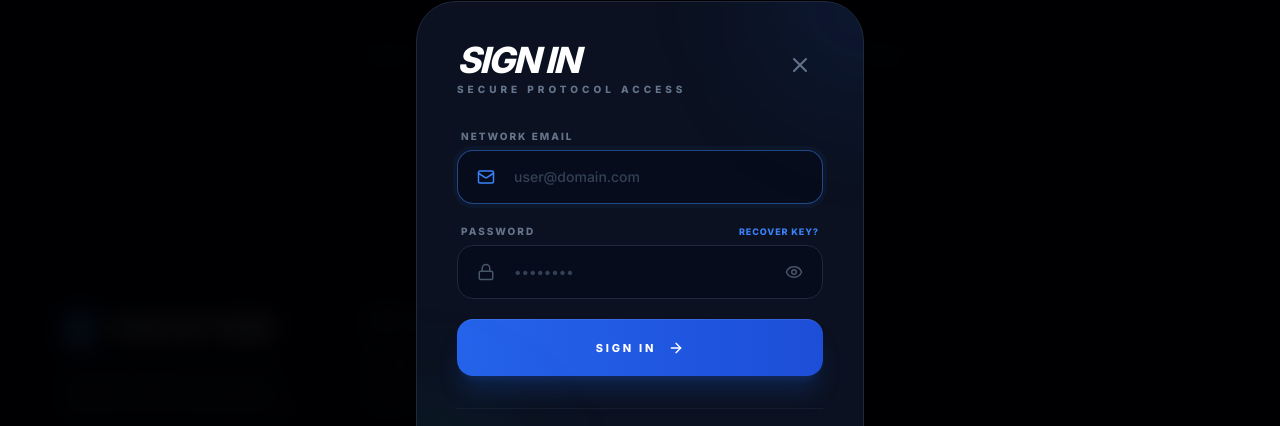
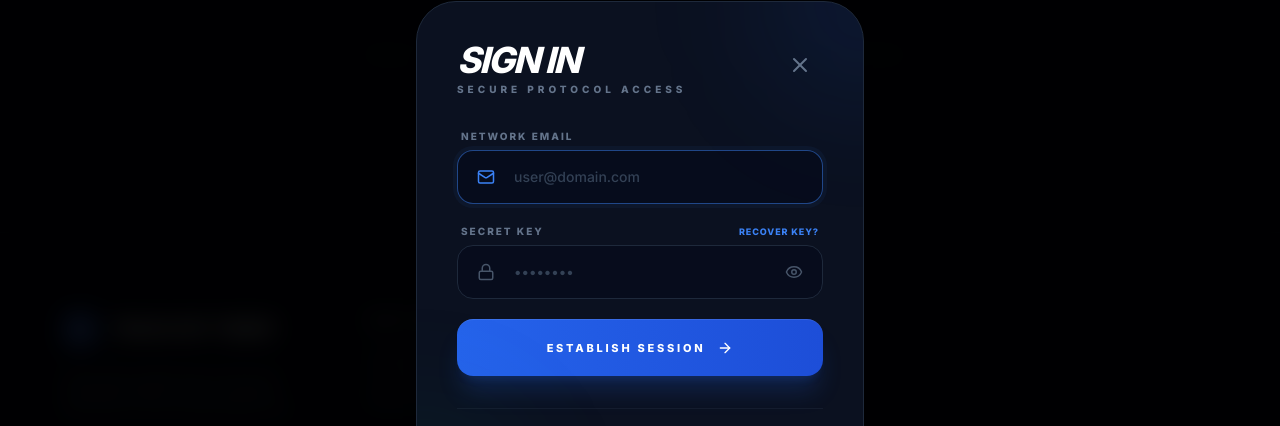
Before and after one commit to Parthajit/Track_New_Timer, a React (Vite) app: page /#/ in a window 1280 px wide. Both pictures are taken after a click on the button "GET STARTED FOR FREE". Shown: the part 2943-3369 px from the top of the page. Built offline with nearby package versions, Linux system fonts and the light colour scheme.

Commit message:
Update AuthModal.tsx

```diff
--- a/components/AuthModal.tsx
+++ b/components/AuthModal.tsx
@@ -16,18 +16,20 @@ const AuthModal: React.FC<AuthModalProps> = ({ onClose, initialView = 'login' })
   const [fullName, setFullName] = useState('');
   const [otp, setOtp] = useState('');
   const [loading, setLoading] = useState(false);
-  const [error, setError] = useState<{ message: string; title: string; type: 'error' | 'warning' | 'limit'; isConfigError?: boolean } | null>(null);
+  const [error, setError] = useState<{ message: string; title: string; type: 'error' | 'warning' | 'limit' } | null>(null);
   const [showPassword, setShowPassword] = useState(false);
   const [isSuccess, setIsSuccess] = useState(false);
   const [cooldown, setCooldown] = useState(0);
 
   const initialFocusRef = useRef<HTMLInputElement>(null);
 
+  // Get dynamic origin for Supabase redirects
   const rawOrigin = window.location.origin;
   const originWithoutSlash = rawOrigin.endsWith('/') ? rawOrigin.slice(0, -1) : rawOrigin;
 
   useEffect(() => {
     setView(initialView);
+    setError(null);
   }, [initialView]);
 
   useEffect(() => {
@@ -43,6 +45,13 @@ const AuthModal: React.FC<AuthModalProps> = ({ onClose, initialView = 'login' })
     }
     return () => clearInterval(timer);
   }, [cooldown]);
+
+  const changeView = (newView: AuthState) => {
+    setError(null);
+    setOtp('');
+    setLoading(false);
+    setView(newView);
+  };
 
   const handleAuthAction = async (e: React.FormEvent) => {
     e.preventDefault();
@@ -73,6 +82,7 @@ const AuthModal: React.FC<AuthModalProps> = ({ onClose, initialView = 'login' })
         }
         setIsSuccess(true);
       } else if (view === 'forgotPassword') {
+        // STEP 1: Request Reset
         const { error: resetError } = await supabase.auth.resetPasswordForEmail(email, {
           redirectTo: originWithoutSlash
         });
@@ -80,66 +90,70 @@ const AuthModal: React.FC<AuthModalProps> = ({ onClose, initialView = 'login' })
         setCooldown(60);
         setView('verifyCode');
       } else if (view === 'verifyCode') {
+        // STEP 2: Verify OTP
+        if (!otp || otp.length < 6) {
+          throw new Error("Enter the full 6-digit code received via email.");
+        }
         const { error: verifyError } = await supabase.auth.verifyOtp({
           email,
           token: otp,
           type: 'recovery'
         });
         if (verifyError) throw verifyError;
-        // Successful OTP verification established a session automatically
         setView('resetPassword');
       } else if (view === 'resetPassword') {
+        // STEP 3: Update Password
         const { error: updateError } = await supabase.auth.updateUser({ password });
         if (updateError) throw updateError;
         setIsSuccess(true);
       }
     } catch (err: any) {
-      console.error("Auth Failure:", err);
+      console.error("Auth Exception:", err);
 
-      let title = 'System Error';
-      let message = '';
+      let title = 'System Alert';
+      let message = 'An unexpected error occurred.';
 
-      // Deep extract error message to avoid {}
+      // Improved Error Parsing to solve {} issue
       if (err) {
         if (typeof err === 'string') {
           message = err;
         } else {
-          // Check standard properties even if not enumerable
+          // Check for common Supabase error structures
           message = err.message || err.error_description || err.error || '';
 
-          if (!message && err.error && typeof err.error === 'object') {
-            message = err.error.message || '';
-          }
-
-          if (!message) {
-            const keys = Object.getOwnPropertyNames(err);
-            if (keys.length > 0) {
-              const details: any = {};
-              keys.forEach(k => details[k] = err[k]);
-              message = details.message || JSON.stringify(details);
+          if (!message && typeof err === 'object') {
+            try {
+              const allProps = Object.getOwnPropertyNames(err);
+              if (allProps.includes('message')) message = (err as any).message;
+              else message = JSON.stringify(err);
+            } catch (e) {
+              message = 'Protocol communication error.';
             }
           }
         }
       }
 
-      // Final fallback if still empty
-      if (!message || message === '{}' || message === 'undefined') {
-        message = 'Security protocol returned an empty response. Verify your network or try again.';
+      // Final fallback for empty strings/objects
+      if (!message || message === '{}' || message === 'undefined' || message === '[object Object]') {
+        message = 'The server returned a secure but unreadable response. This usually indicates an invalid email or a configuration error in your Supabase project (Check Redirect URLs).';
       }
 
-      // Title determination based on message content
-      if (err?.status === 429 || message.toLowerCase().includes('rate limit')) {
+      const lowerMsg = message.toLowerCase();
+
+      // Categorize and clean up messages for user
+      if (err?.status === 429 || lowerMsg.includes('rate limit')) {
         title = 'Rate Limit';
-        message = 'Too many requests. Please wait 60 seconds.';
+        message = 'Security protocol prevents frequent requests. Please wait 60 seconds.';
         setCooldown(60);
-      } else if (message.toLowerCase().includes('otp') || message.toLowerCase().includes('token') || message.toLowerCase().includes('verify')) {
+      } else if (view === 'forgotPassword' && (lowerMsg.includes('not found') || lowerMsg.includes('identity'))) {
+        title = 'Identity Error';
+        message = 'We could not initiate recovery. Ensure this email is registered and your Supabase Redirect URLs are configured.';
+      } else if (view === 'verifyCode' && (lowerMsg.includes('otp') || lowerMsg.includes('token') || lowerMsg.includes('invalid') || lowerMsg.includes('expired'))) {
         title = 'Invalid Token';
-        message = 'The 6-digit code is incorrect or has expired.';
-      } else if (message.toLowerCase().includes('invalid login credentials')) {
+        message = 'The 6-digit code provided is incorrect or has expired.';
+      } else if (lowerMsg.includes('invalid login credentials')) {
         title = 'Access Denied';
-        message = 'The password or email provided does not match our records.';
-      } else if (message.toLowerCase().includes('empty response')) {
-        title = 'Connection Error';
+        message = 'The email or security key provided does not match our records.';
       }
 
       setError({ title, message, type: 'error' });
@@ -161,16 +175,16 @@ const AuthModal: React.FC<AuthModalProps> = ({ onClose, initialView = 'login' })
           </div>
           <div className="space-y-3">
             <h2 className="text-3xl font-black text-white italic uppercase tracking-tighter">
-              {view === 'resetPassword' ? 'Session Updated' : 'Account Created'}
+              {view === 'resetPassword' ? 'Session Sync' : 'Access Granted'}
             </h2>
             <p className="text-slate-400 text-sm font-medium leading-relaxed">
               {view === 'resetPassword'
-                ? 'Your new security key has been established. You are now logged in.'
-                : 'Account registration started. Check your email to verify your identity.'}
+                ? 'Your security key has been updated. You are now securely logged in.'
+                : 'Account verified successfully. Welcome back to the suite.'}
             </p>
           </div>
           <button onClick={onClose} className="w-full py-5 bg-gradient-to-r from-blue-600 to-blue-700 hover:from-blue-500 hover:to-blue-600 text-white font-black uppercase tracking-[0.2em] rounded-2xl transition-all text-[11px] shadow-xl shadow-blue-600/20 active:scale-[0.98]">
-            Complete
+            Enter Terminal
           </button>
         </div>
       </div>
@@ -185,12 +199,12 @@ const AuthModal: React.FC<AuthModalProps> = ({ onClose, initialView = 'login' })
         <div className="absolute -bottom-24 -left-24 w-48 h-48 bg-emerald-600/10 rounded-full blur-3xl pointer-events-none" />
 
         <div className="relative mb-8 flex justify-between items-start">
-          <div className="space-y-1">
+          <div className="space-y-1 text-left">
             <h2 className="text-4xl font-black text-white italic uppercase tracking-tighter leading-none">
               {view === 'login' ? 'Sign In' : view === 'signup' ? 'Create' : view === 'verifyCode' ? 'Verify' : view === 'resetPassword' ? 'Update' : 'Recover'}
             </h2>
             <p className="text-slate-500 font-black text-[10px] uppercase tracking-[0.4em]">
-              {view === 'verifyCode' ? 'Enter Security Token' : 'Secure Protocol Access'}
+              {view === 'verifyCode' ? 'Confirm Security Token' : 'Secure Protocol Access'}
             </p>
           </div>
           <button onClick={onClose} className="p-2.5 text-slate-500 hover:text-white hover:bg-white/5 rounded-2xl transition-all border border-transparent hover:border-slate-800">
@@ -199,7 +213,7 @@ const AuthModal: React.FC<AuthModalProps> = ({ onClose, initialView = 'login' })
         </div>
 
         {error && (
-          <div className="mb-6 p-5 bg-red-500/10 border border-red-500/20 rounded-2xl animate-in slide-in-from-top-4 duration-300">
+          <div className="mb-6 p-5 bg-red-500/10 border border-red-500/20 rounded-2xl animate-in slide-in-from-top-4 duration-300 text-left">
             <div className="flex gap-4 items-start">
               <AlertCircle className="w-5 h-5 text-red-500 shrink-0 mt-0.5" />
               <div className="flex-1 space-y-2">
@@ -210,7 +224,7 @@ const AuthModal: React.FC<AuthModalProps> = ({ onClose, initialView = 'login' })
           </div>
         )}
 
-        <form onSubmit={handleAuthAction} className="space-y-5">
+        <form onSubmit={handleAuthAction} className="space-y-5 text-left">
           {view === 'signup' && (
             <div className="space-y-1">
               <label className={labelClasses}>Full Name</label>
@@ -218,7 +232,7 @@ const AuthModal: React.FC<AuthModalProps> = ({ onClose, initialView = 'login' })
                 <div className="absolute left-5 top-1/2 -translate-y-1/2 flex items-center justify-center text-slate-600 group-focus-within:text-blue-500 transition-colors pointer-events-none">
                   <UserIcon size={18} />
                 </div>
-                <input ref={initialFocusRef} type="text" required value={fullName} onChange={(e) => setFullName(e.target.value)} placeholder="John Doe" className={inputClasses} />
+                <input ref={initialFocusRef} type="text" required value={fullName} onChange={(e) => setFullName(e.target.value)} placeholder="e.g. John Doe" className={inputClasses} />
               </div>
             </div>
           )}
@@ -256,6 +270,7 @@ const AuthModal: React.FC<AuthModalProps> = ({ onClose, initialView = 'login' })
                   type="text"
                   required
                   maxLength={6}
+                  autoComplete="one-time-code"
                   value={otp}
                   onChange={(e) => setOtp(e.target.value.replace(/\D/g, ''))}
                   placeholder="000000"
@@ -263,11 +278,11 @@ const AuthModal: React.FC<AuthModalProps> = ({ onClose, initialView = 'login' })
                 />
               </div>
               <div className="flex justify-between items-center px-1 mt-3">
-                <p className="text-[9px] font-bold text-slate-500 uppercase tracking-widest">Code sent to your email</p>
+                <p className="text-[9px] font-bold text-slate-500 uppercase tracking-widest">Sent to your inbox</p>
                 <button
                   type="button"
                   disabled={cooldown > 0}
-                  onClick={() => setView('forgotPassword')}
+                  onClick={() => changeView('forgotPassword')}
                   className="text-[9px] font-black text-blue-500 hover:text-blue-400 uppercase tracking-widest disabled:opacity-30 flex items-center gap-1"
                 >
                   <RefreshCw size={10} className={cooldown > 0 ? 'animate-spin' : ''} />
@@ -281,10 +296,10 @@ const AuthModal: React.FC<AuthModalProps> = ({ onClose, initialView = 'login' })
             <div className="space-y-1">
               <div className="flex justify-between items-center px-1 mb-1.5">
                 <label className="text-[10px] font-black text-slate-500 uppercase tracking-[0.2em]">
-                  {view === 'resetPassword' ? 'New Password' : 'Password'}
+                  {view === 'resetPassword' ? 'New Secret Key' : 'Secret Key'}
                 </label>
                 {view === 'login' && (
-                  <button type="button" onClick={() => { setView('forgotPassword'); setError(null); }} className="text-[9px] font-black text-blue-500 hover:text-blue-400 uppercase tracking-widest transition-colors outline-none focus:text-white">
+                  <button type="button" onClick={() => changeView('forgotPassword')} className="text-[9px] font-black text-blue-500 hover:text-blue-400 uppercase tracking-widest transition-colors outline-none focus:text-white">
                     Recover Key?
                   </button>
                 )}
@@ -308,7 +323,7 @@ const AuthModal: React.FC<AuthModalProps> = ({ onClose, initialView = 'login' })
           >
             {loading ? <Loader2 className="w-5 h-5 animate-spin" /> : (
               <>
-                {view === 'login' ? 'Sign In' : view === 'signup' ? 'Finalize Profile' : view === 'forgotPassword' ? 'Send Code' : view === 'verifyCode' ? 'Confirm Token' : 'Update Key'}
+                {view === 'login' ? 'Establish Session' : view === 'signup' ? 'Finalize Profile' : view === 'forgotPassword' ? 'Send Code' : view === 'verifyCode' ? 'Confirm Token' : 'Update Key'}
                 <ArrowRight className="w-4 h-4 group-hover:translate-x-1.5 transition-transform" />
               </>
             )}
@@ -317,17 +332,17 @@ const AuthModal: React.FC<AuthModalProps> = ({ onClose, initialView = 'login' })
 
         <div className="mt-8 text-center pt-6 border-t border-slate-800/50 flex flex-col gap-4">
           <button
+            type="button"
             onClick={() => {
               if (view === 'resetPassword' || view === 'forgotPassword' || view === 'verifyCode') {
-                setView('login');
+                changeView('login');
               } else {
-                setView(view === 'login' ? 'signup' : 'login');
+                changeView(view === 'login' ? 'signup' : 'login');
               }
-              setError(null);
             }}
             className="w-full py-3 text-[10px] font-black text-slate-500 hover:text-blue-400 hover:bg-blue-400/5 rounded-xl uppercase tracking-widest transition-all border border-transparent hover:border-blue-400/10"
           >
-            {view === 'login' ? "Register New Identity" : "Back to Login Terminal"}
+            {view === 'login' ? "Register New Identity" : "Return to Login Terminal"}
           </button>
         </div>
       </div>
```
